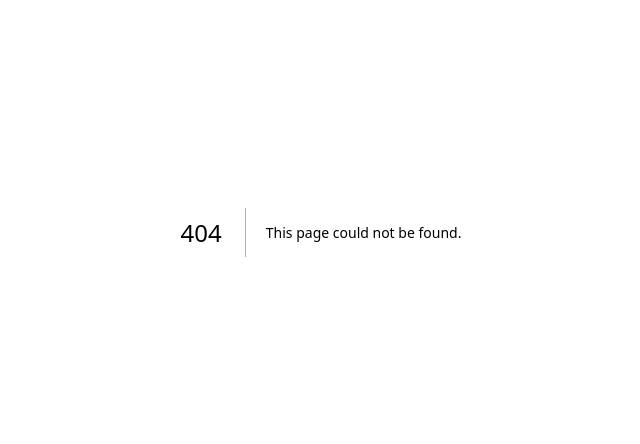
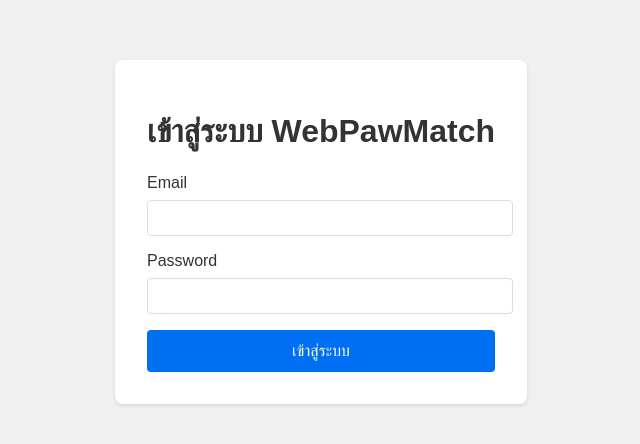
Before and after one commit to tanyapatbks/pawmatch_front, a Next.js app: page /login in a window 1280 px wide. Before the commit this address had no page. Shown: the part 168-612 px from the top of the page, without its empty margins (319-959 px from the left). Built offline with nearby package versions, Linux system fonts and the light colour scheme.

Commit message:
Pawmatch : setting up demo page for login&register

```diff
--- a/src/app/globals.css
+++ b/src/app/globals.css
@@ -1,42 +1,14 @@
-:root {
-  --background: #ffffff;
-  --foreground: #171717;
+body {
+  font-family: Arial, sans-serif;
+  margin: 0;
+  padding: 0;
+  display: flex;
+  justify-content: center;
+  align-items: center;
+  min-height: 100vh;
+  background-color: #f0f0f0;
 }
 
-@media (prefers-color-scheme: dark) {
-  :root {
-    --background: #0a0a0a;
-    --foreground: #ededed;
-  }
+main {
+  text-align: center;
 }
-
-html,
-body {
-  max-width: 100vw;
-  overflow-x: hidden;
-}
-
-body {
-  color: var(--foreground);
-  background: var(--background);
-  font-family: Arial, Helvetica, sans-serif;
-  -webkit-font-smoothing: antialiased;
-  -moz-osx-font-smoothing: grayscale;
-}
-
-* {
-  box-sizing: border-box;
-  padding: 0;
-  margin: 0;
-}
-
-a {
-  color: inherit;
-  text-decoration: none;
-}
-
-@media (prefers-color-scheme: dark) {
-  html {
-    color-scheme: dark;
-  }
-}
--- a/src/app/layout.js
+++ b/src/app/layout.js
@@ -1,28 +1,14 @@
-import localFont from "next/font/local";
-import "./globals.css";
-
-const geistSans = localFont({
-  src: "./fonts/GeistVF.woff",
-  variable: "--font-geist-sans",
-  weight: "100 900",
-});
-const geistMono = localFont({
-  src: "./fonts/GeistMonoVF.woff",
-  variable: "--font-geist-mono",
-  weight: "100 900",
-});
+import './globals.css'
 
 export const metadata = {
-  title: "Create Next App",
-  description: "Generated by create next app",
-};
+  title: 'WebPawMatch',
+  description: 'Find your perfect pet match',
+}
 
 export default function RootLayout({ children }) {
   return (
     <html lang="en">
-      <body className={`${geistSans.variable} ${geistMono.variable}`}>
-        {children}
-      </body>
+      <body>{children}</body>
     </html>
-  );
+  )
 }
--- /dev/null
+++ b/src/app/login/login.module.css
@@ -0,0 +1,56 @@
+.container {
+    display: flex;
+    justify-content: center;
+    align-items: center;
+    height: 100vh;
+    background-color: #f0f0f0;
+  }
+
+  .form {
+    background-color: white;
+    padding: 2rem;
+    border-radius: 8px;
+    box-shadow: 0 2px 4px rgba(0, 0, 0, 0.1);
+    width: 100%;
+    max-width: 400px;
+  }
+
+  .title {
+    text-align: center;
+    margin-bottom: 1.5rem;
+    color: #333;
+  }
+
+  .inputGroup {
+    margin-bottom: 1rem;
+  }
+
+  .inputGroup label {
+    display: block;
+    margin-bottom: 0.5rem;
+    color: #333;
+  }
+
+  .inputGroup input {
+    width: 100%;
+    padding: 0.5rem;
+    border: 1px solid #ddd;
+    border-radius: 4px;
+    font-size: 1rem;
+  }
+
+  .button {
+    width: 100%;
+    padding: 0.75rem;
+    background-color: #0070f3;
+    color: white;
+    border: none;
+    border-radius: 4px;
+    font-size: 1rem;
+    cursor: pointer;
+    transition: background-color 0.3s ease;
+  }
+
+  .button:hover {
+    background-color: #0056b3;
+  }
--- /dev/null
+++ b/src/app/login/page.js
@@ -0,0 +1,43 @@
+'use client';
+
+import { useState } from 'react';
+import styles from './login.module.css';
+
+export default function Login() {
+  const [email, setEmail] = useState('');
+  const [password, setPassword] = useState('');
+
+  const handleSubmit = (e) => {
+    e.preventDefault();
+    console.log('Login attempt:', { email, password });
+  };
+
+  return (
+    <div className={styles.container}>
+      <form className={styles.form} onSubmit={handleSubmit}>
+        <h1 className={styles.title}>เข้าสู่ระบบ WebPawMatch</h1>
+        <div className={styles.inputGroup}>
+          <label htmlFor="email">Email</label>
+          <input
+            type="email"
+            id="email"
+            value={email}
+            onChange={(e) => setEmail(e.target.value)}
+            required
+          />
+        </div>
+        <div className={styles.inputGroup}>
+          <label htmlFor="password">Password</label>
+          <input
+            type="password"
+            id="password"
+            value={password}
+            onChange={(e) => setPassword(e.target.value)}
+            required
+          />
+        </div>
+        <button type="submit" className={styles.button}>เข้าสู่ระบบ</button>
+      </form>
+    </div>
+  );
+}
--- /dev/null
+++ b/src/app/register/register.module.css
@@ -0,0 +1,56 @@
+.container {
+    display: flex;
+    justify-content: center;
+    align-items: center;
+    height: 100vh;
+    background-color: #f0f0f0;
+  }
+
+  .form {
+    background-color: white;
+    padding: 2rem;
+    border-radius: 8px;
+    box-shadow: 0 2px 4px rgba(0, 0, 0, 0.1);
+    width: 100%;
+    max-width: 400px;
+  }
+
+  .title {
+    text-align: center;
+    margin-bottom: 1.5rem;
+    color: #333;
+  }
+
+  .inputGroup {
+    margin-bottom: 1rem;
+  }
+
+  .inputGroup label {
+    display: block;
+    margin-bottom: 0.5rem;
+    color: #333;
+  }
+
+  .inputGroup input {
+    width: 100%;
+    padding: 0.5rem;
+    border: 1px solid #ddd;
+    border-radius: 4px;
+    font-size: 1rem;
+  }
+
+  .button {
+    width: 100%;
+    padding: 0.75rem;
+    background-color: #0070f3;
+    color: white;
+    border: none;
+    border-radius: 4px;
+    font-size: 1rem;
+    cursor: pointer;
+    transition: background-color 0.3s ease;
+  }
+
+  .button:hover {
+    background-color: #0056b3;
+  }
```
Also changed, not shown: src/app/page.js (+14 -91 lines), src/app/register/page.js (added, +70 -0 lines).
